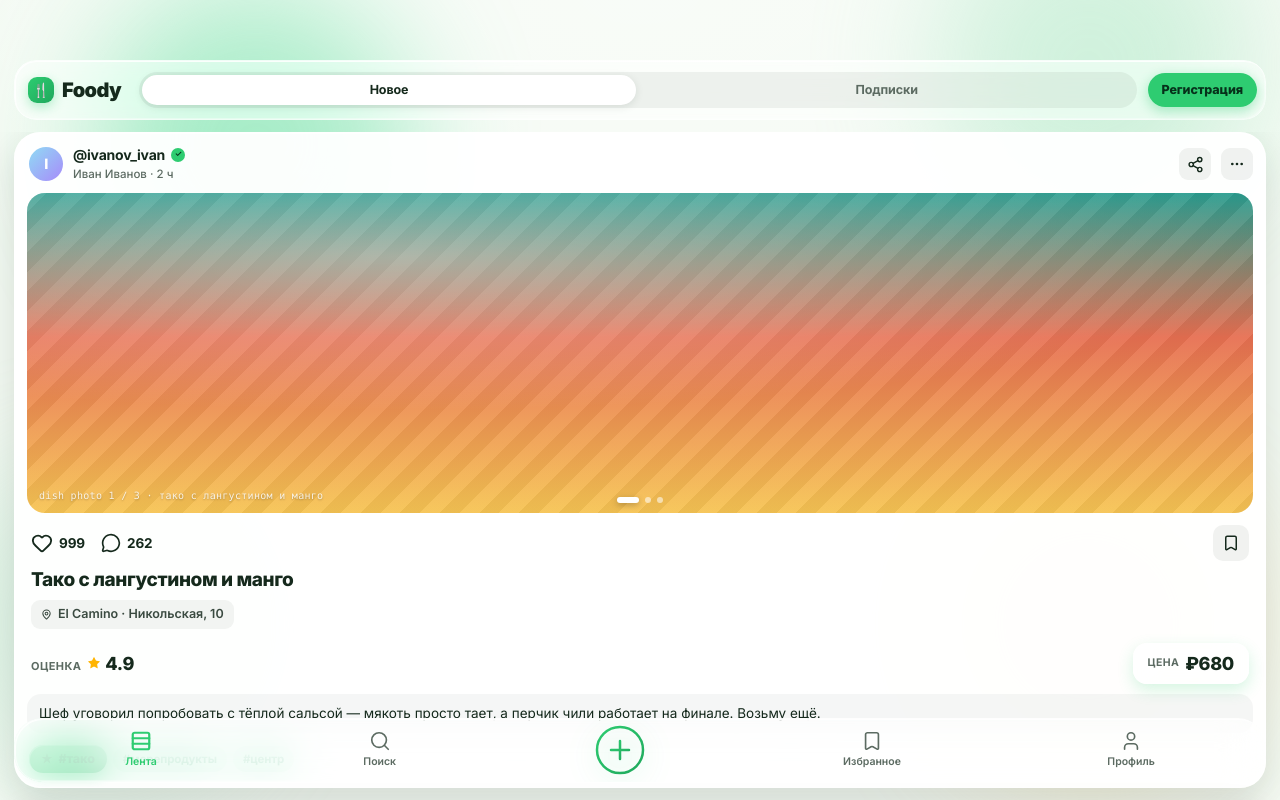
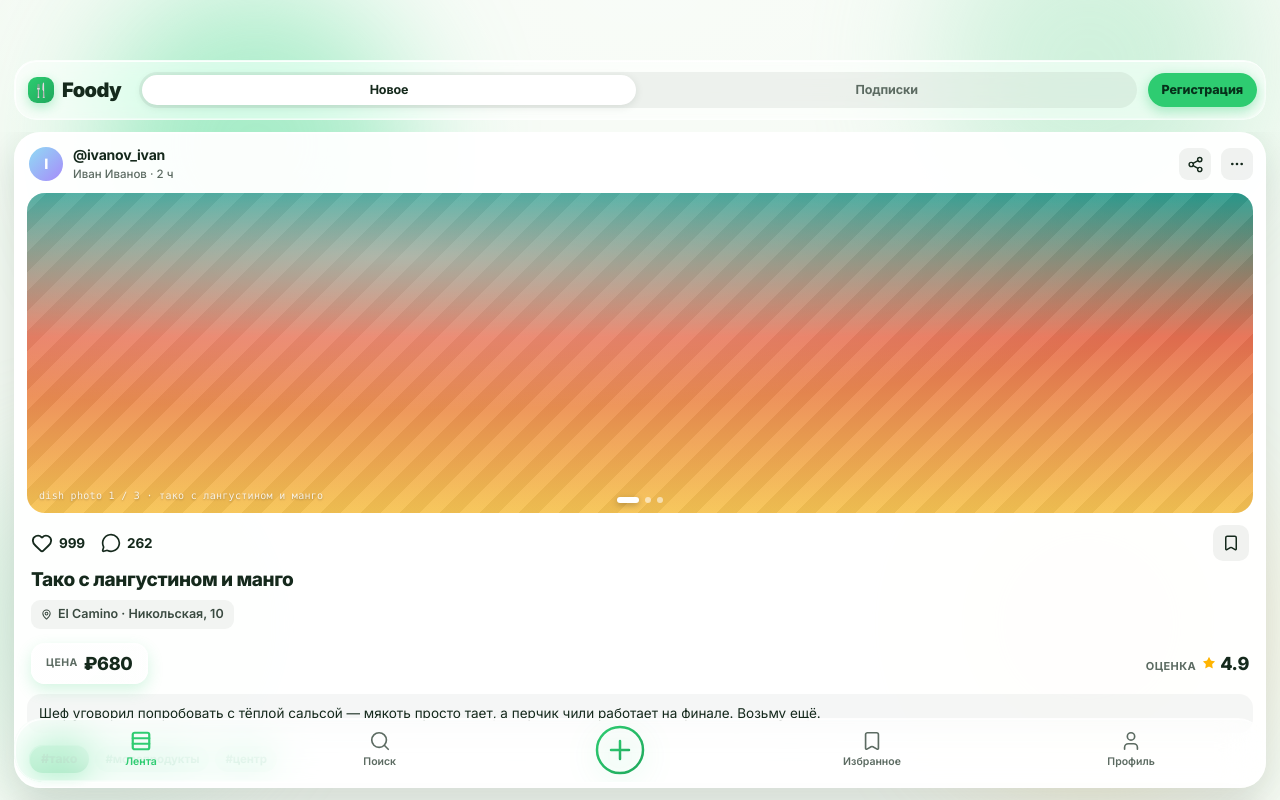
Before and after one commit to goldslugger762/foody-front, a Next.js app: page / in a window 1280 px wide. Built offline with nearby package versions, Linux system fonts and the light colour scheme.

Commit message:
som changes for card

```diff
--- a/components/feed/post-card.tsx
+++ b/components/feed/post-card.tsx
@@ -83,13 +83,6 @@ export function PostCard({ post, brand, density }: PostCardProps) {
           <div className="min-w-0 flex-1">
             <div className="flex items-center gap-1.5 overflow-hidden text-sm font-bold tracking-[-0.2px] text-ellipsis whitespace-nowrap text-[#15291C]">
               <span>{post.user}</span>
-              <span
-                aria-label="Подтверждённый аккаунт"
-                className="grid size-3.5 shrink-0 place-items-center rounded-full text-[8px] font-black text-[#06301A]"
-                style={{ backgroundColor: brand }}
-              >
-                ✓
-              </span>
             </div>
             <div className="mt-px text-[11.5px] font-medium text-[#5C6B62]">
               {post.realName} · {post.when}
@@ -301,20 +294,6 @@ export function PostCard({ post, brand, density }: PostCardProps) {
         </div>
 
         <div className="flex items-center justify-between gap-3 px-4 pt-1 pb-2.5">
-          <div className="inline-flex items-baseline gap-1.5">
-            <span className="text-[11px] font-bold tracking-[0.4px] text-[#5C6B62] uppercase">
-              Оценка
-            </span>
-            <span className="inline-flex items-center gap-1 text-[18px] font-extrabold tracking-[-0.3px] text-[#15291C]">
-              <Star
-                className="size-3.5"
-                color="#FFB400"
-                fill="#FFB400"
-                strokeWidth={0}
-              />{" "}
-              {post.rating}
-            </span>
-          </div>
           <div
             className={cn(
               "relative inline-flex items-center gap-1.5 rounded-[14px] px-3.5 py-1.5",
@@ -333,6 +312,20 @@ export function PostCard({ post, brand, density }: PostCardProps) {
               {post.price}
             </span>
           </div>
+          <div className="inline-flex items-baseline gap-1.5">
+            <span className="text-[11px] font-bold tracking-[0.4px] text-[#5C6B62] uppercase">
+              Оценка
+            </span>
+            <span className="inline-flex items-center gap-1 text-[18px] font-extrabold tracking-[-0.3px] text-[#15291C]">
+              <Star
+                className="size-3.5"
+                color="#FFB400"
+                fill="#FFB400"
+                strokeWidth={0}
+              />{" "}
+              {post.rating}
+            </span>
+          </div>
         </div>
 
         <p className="mx-3 mb-3 rounded-[14px] bg-[rgba(20,40,28,0.04)] px-3 py-2.5 text-[13.5px] leading-[1.45] text-pretty text-[#15291C]">
@@ -348,7 +341,6 @@ export function PostCard({ post, brand, density }: PostCardProps) {
                 boxShadow: `0 4px 12px ${brand}55, inset 1px 1px 0 rgba(255,255,255,0.5)`,
               }}
             >
-              <span className="text-[11px] opacity-75">★</span>
               {mainTag}
             </span>
           )}
```
